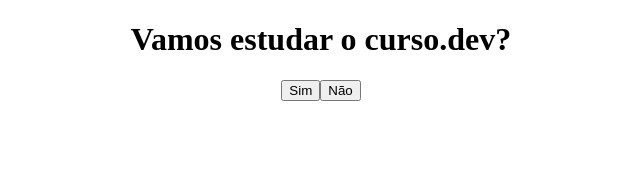
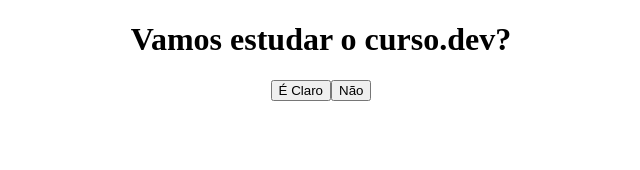
Before and after one commit to SamuelHenckelSoares/Rise-Up-news, a Next.js app: page / in a window 1280 px wide. Shown: the top 170 px of the page, without its empty margins (319-959 px from the left). Built offline with nearby package versions, Linux system fonts and the light colour scheme.

Commit message:
Adiciona novos arquivos

```diff
--- a/package.json
+++ b/package.json
@@ -4,7 +4,7 @@
   "description": "Implementação do Tabnews do curso do Filipe Deschamps",
   "main": "index.js",
   "scripts": {
-    "test": "echo \"Error: no test specified\" && exit 1"
+    "dev": "next dev"
   },
   "author": "",
   "license": "MIT",
--- a/pages/index.js
+++ b/pages/index.js
@@ -25,7 +25,7 @@
         <div >
             <h1 align="center" >Vamos estudar o curso.dev?</h1>
             <div align="center">
-                <button onClick={handleSimClick}>Sim</button>
+                <button onClick={handleSimClick}>É Claro</button>
                 <button onClick={handleNaoClick}>Não</button>
             </div>
 
```
Also changed, not shown: 2 other files (tests, documents, lock files or other folders).
